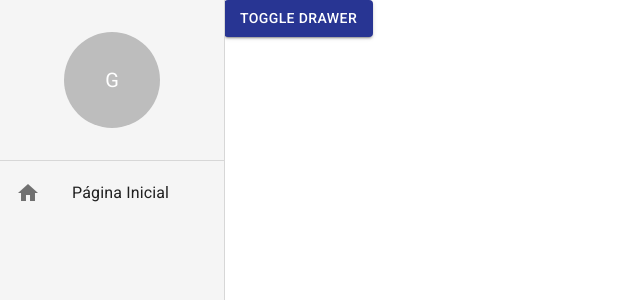
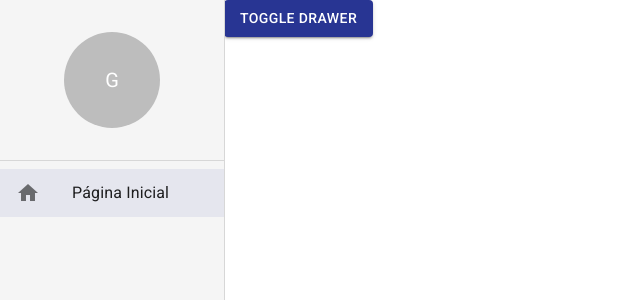
Before and after one commit to MASguilherme/crud-react-com-mui, a React (Create React App) app in the folder crud/: page /pagina-inicial in a window 1280 px wide. Shown: the top 300 px of the page, without its empty margins (0-640 px from the left). Built offline with nearby package versions, Linux system fonts and the light colour scheme.

Commit message:
interface ItemDrawer

```diff
--- a/crud/src/routes/index.tsx
+++ b/crud/src/routes/index.tsx
@@ -8,8 +8,11 @@ export const AppRoutes = () => {
 
   return (
     <Routes>
+
       <Route path='pagina-inicial'
-        element={<Button color='primary' variant='contained' onClick={toggleDrawer}>Toggle Drawer</Button>} />
+        element={<Button color='primary' variant='contained'
+          onClick={toggleDrawer}>Toggle Drawer</Button>}
+      />
 
       <Route path='*' element={<Navigate to='pagina-inicial' />} />
     </Routes>
--- a/crud/src/shared/components/menu-lateral/MenuLateral.tsx
+++ b/crud/src/shared/components/menu-lateral/MenuLateral.tsx
@@ -3,15 +3,45 @@ import {
   ListItemText, Icon,
   Drawer, useTheme,
   Divider, List,
+  useMediaQuery,
   Box, Avatar,
-  useMediaQuery
 } from '@mui/material';
+import { useNavigate, useResolvedPath ,useMatch } from 'react-router-dom';
 
 import { UseDrawerContext } from '../../contexts';
 
 interface IMenuLateralProps {
   children: React.ReactNode;
 }
+
+interface IListItemLinkProps {
+  icon: string
+  label: string;
+  toPage: string;
+  onClick: (() => void) | undefined;
+}
+
+
+const ListItemLink: React.FC<IListItemLinkProps> = ({ toPage, icon, label, onClick }) => {
+
+  const resolvedPath = useResolvedPath(toPage);
+  const match = useMatch({path: resolvedPath.pathname, end: false});
+  const navigate = useNavigate();
+
+  const closeMenu = () => {
+    navigate(toPage);
+    onClick?.();
+  };
+
+  return (
+    <ListItemButton selected={!!match} onClick={closeMenu}>
+      <ListItemIcon>
+        <Icon>{icon}</Icon>
+      </ListItemIcon>
+      <ListItemText primary={label} />
+    </ListItemButton>
+  );
+};
 
 export const MenuLateral: React.FC<IMenuLateralProps> = ({ children }) => {
   const theme = useTheme();
@@ -41,12 +71,12 @@ export const MenuLateral: React.FC<IMenuLateralProps> = ({ children }) => {
 
           <Box flex={1}>
             <List>
-              <ListItemButton>
-                <ListItemIcon>
-                  <Icon>home</Icon>
-                </ListItemIcon>
-                <ListItemText primary='Página Inicial' />
-              </ListItemButton>
+              <ListItemLink
+                toPage='pagina-inicial'
+                icon='home'
+                label='Página Inicial'
+                onClick={smDown || mdDown ? toggleDrawer : undefined}
+              />
             </List>
           </Box>
 
```
